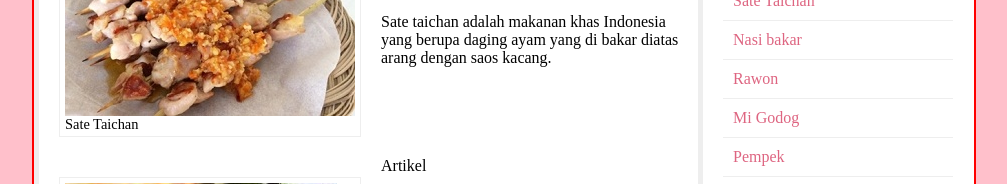
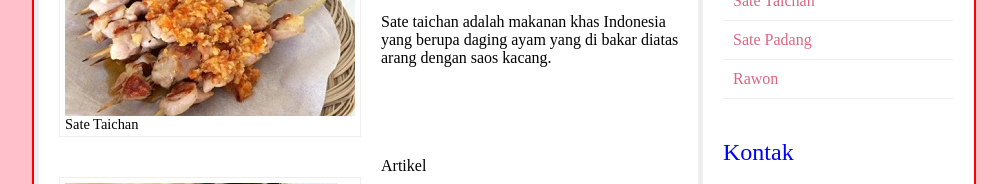
Before and after one commit to alwina23/index, a plain HTML site: page index.html in a window 1280 px wide. Shown: the part 362-546 px from the top of the page, without its empty margins (136-1143 px from the left). Drawn offline with Linux system fonts and the light colour scheme.

Commit message:
Update index.html

```diff
--- a/index.html
+++ b/index.html
@@ -166,10 +166,8 @@
 
           <h2>Masakan Populer</h2>
         	     <a href="index.html">Sate Taichan</a>
-              <a href="Index.html">Nasi bakar</a>
-        		   <a href="Index.html">Rawon</a>
-          	  <a href="Index.html">Mi Godog</a>
-             	<a href="Index.html">Pempek</a>
+              <a href="index.html">Sate Padang</a>
+		  <a href="index.html">Rawon</a>
 
        		<h2>Kontak</h2>
             	<p>Warung Tegal<br />
```
